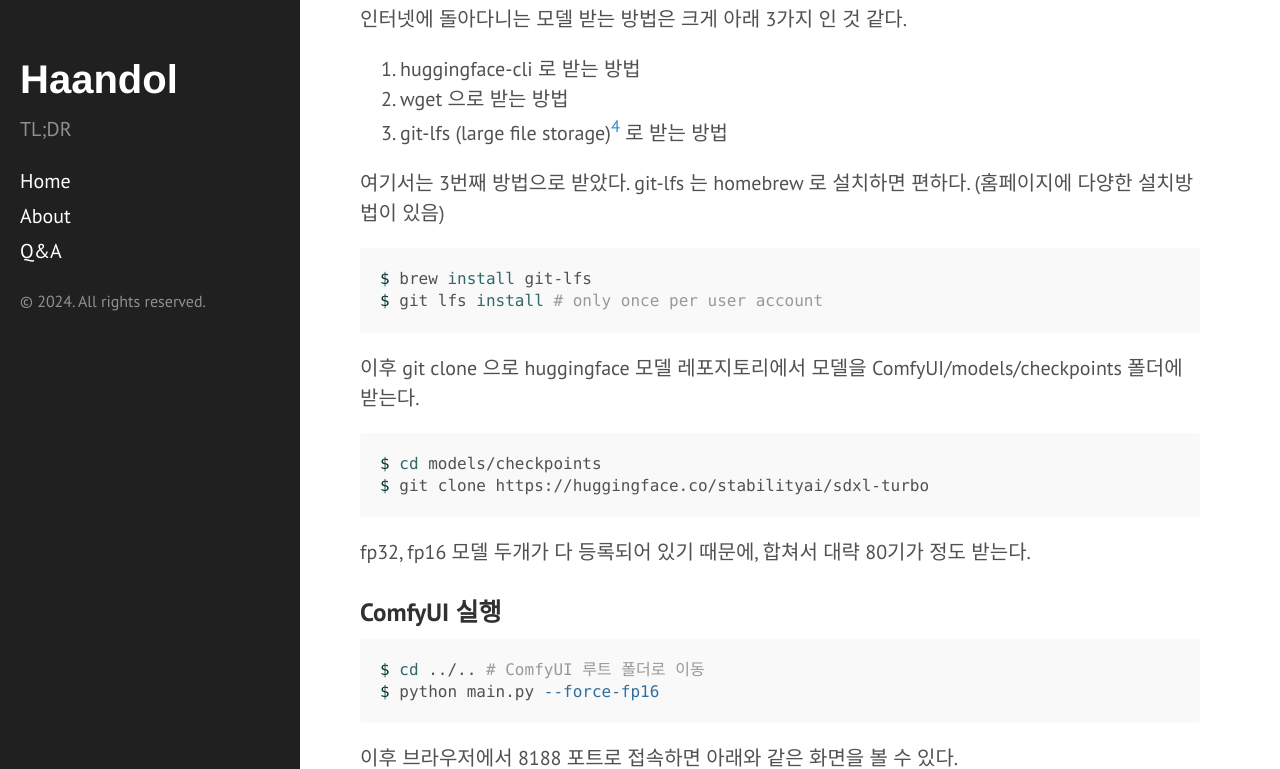
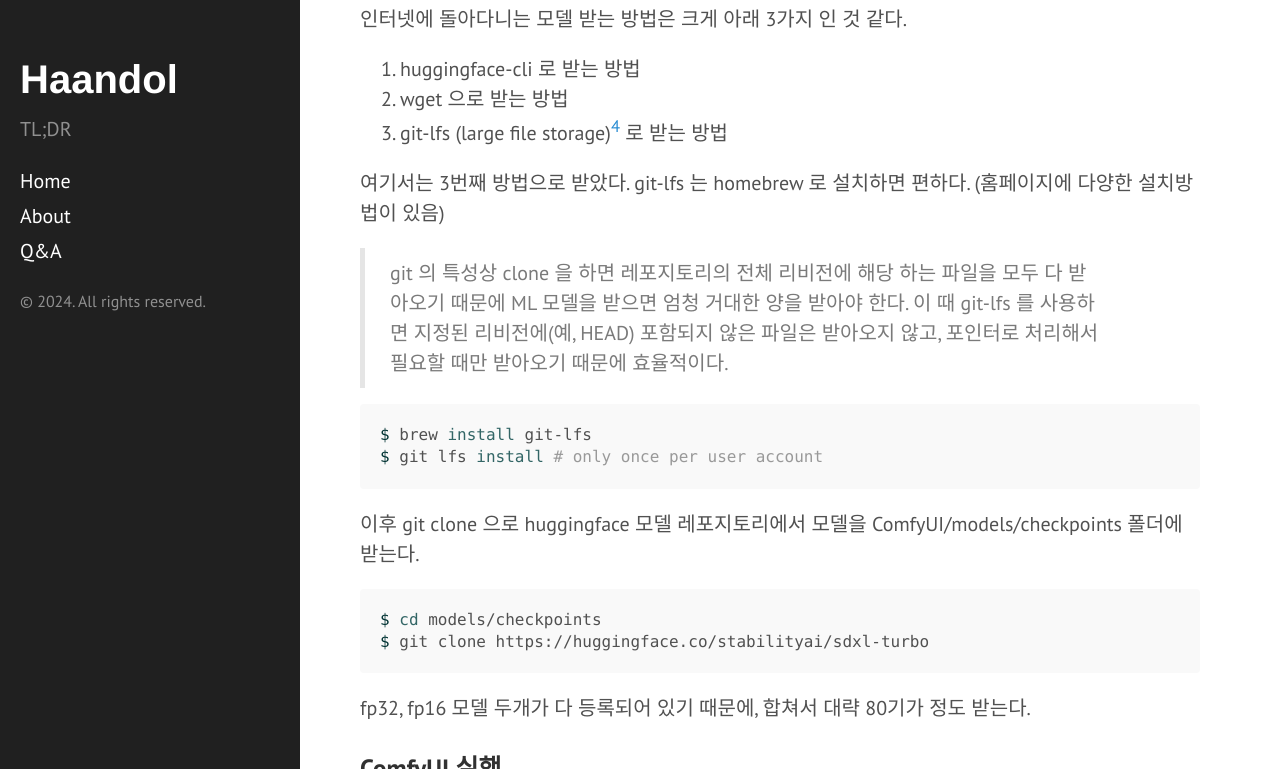
Before and after one commit to haandol/haandol.github.com, a Jekyll site: the page built from _posts/2024-01-22-run-comfyui-on-m1-macbook-pro-14inch.md, in a window 1280 px wide and 900 px high, scrolled down 1420 px, cut to the strip 0-769 px from the top of the window. Built offline with Jekyll 4.4.1, drawn with Linux system fonts in a browser that asks for light colours; comment, search, counter and statistics services are not loaded.

Commit message:
update git-lfs

````diff
--- a/_posts/2024-01-22-run-comfyui-on-m1-macbook-pro-14inch.md
+++ b/_posts/2024-01-22-run-comfyui-on-m1-macbook-pro-14inch.md
@@ -52,6 +52,8 @@ SDXL-Turbo 모델은 stability.ai 에서 다운로드 받을 수 있다.
 3. git-lfs (large file storage)[^5] 로 받는 방법
 
 여기서는 3번째 방법으로 받았다. git-lfs 는 homebrew 로 설치하면 편하다. (홈페이지에 다양한 설치방법이 있음)
+
+> git 의 특성상 clone 을 하면 레포지토리의 전체 리비전에 해당 하는 파일을 모두 다 받아오기 때문에 ML 모델을 받으면 엄청 거대한 양을 받아야 한다. 이 때 git-lfs 를 사용하면 지정된 리비전에(예, HEAD) 포함되지 않은 파일은 받아오지 않고, 포인터로 처리해서 필요할 때만 받아오기 때문에 효율적이다.
 
 ```sh
 $ brew install git-lfs
````
